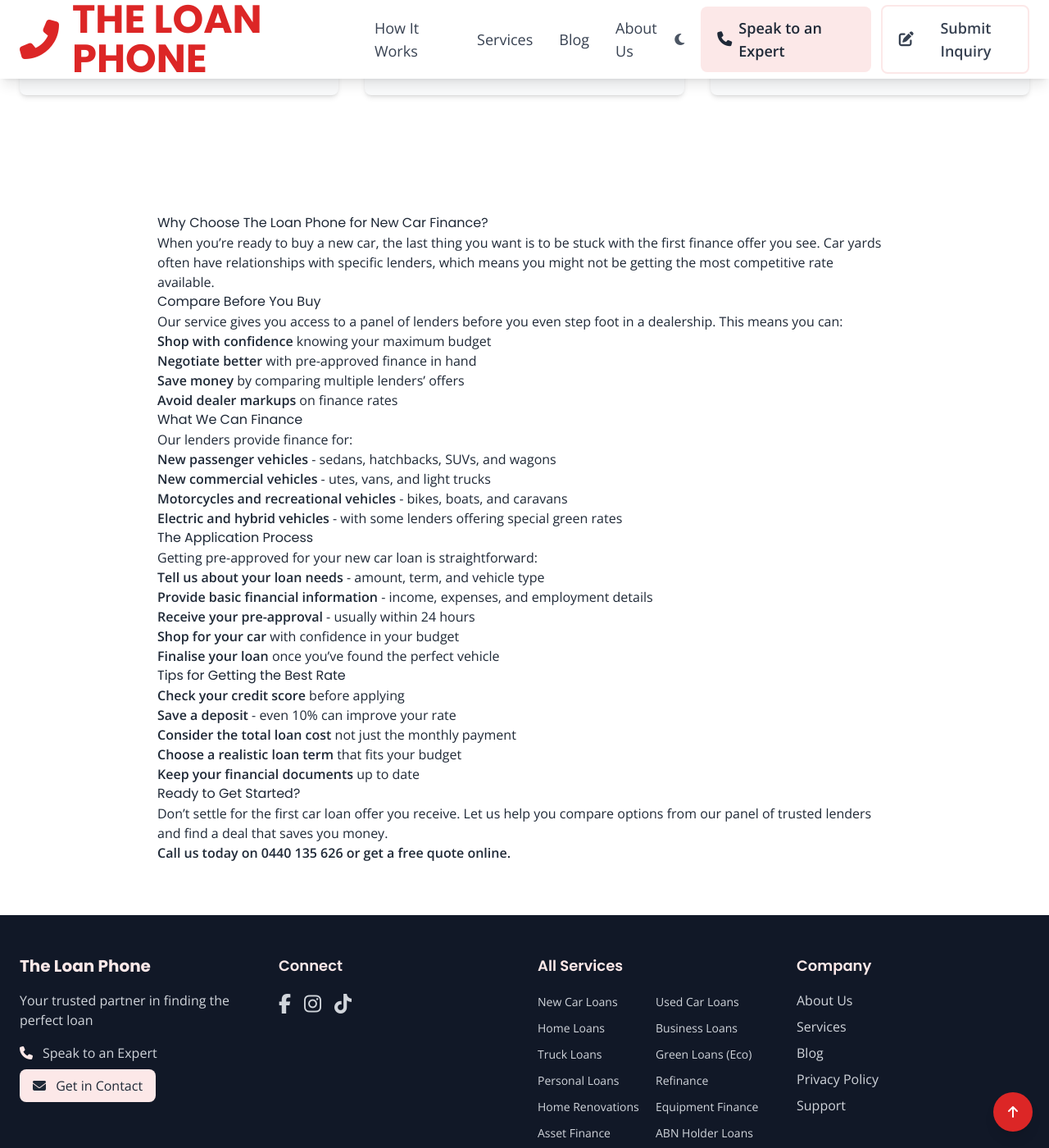
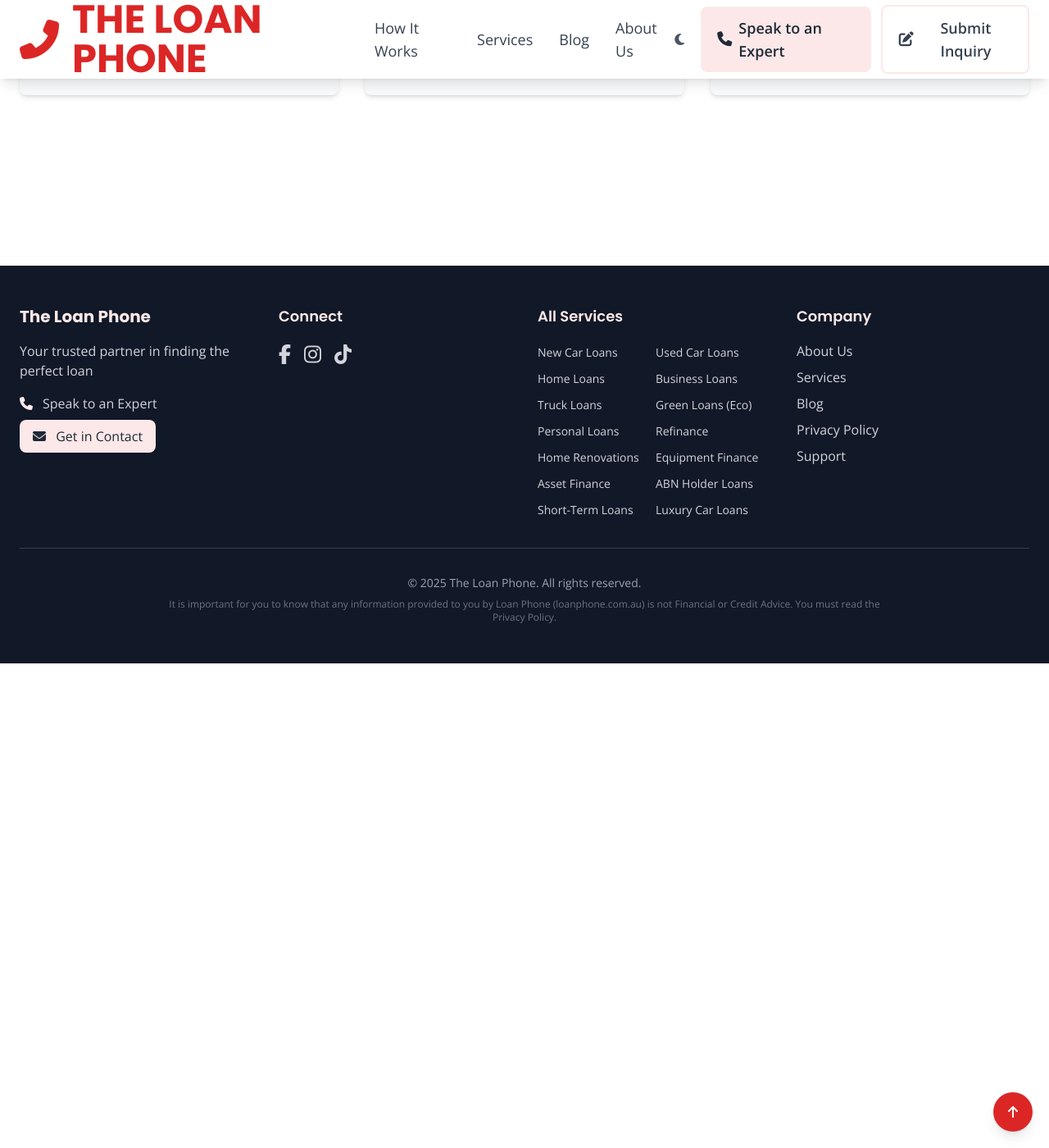
Before and after one commit to AMSumo9/loan-phone-website, a Jekyll site: the page built from _services/new-car-loans.md, in a window 1280 px wide and 1400 px high, scrolled down 1356 px. Shown: the whole window at 82% size. Built offline with Jekyll 4.4.1, drawn with Linux system fonts in a browser that asks for light colours; nearby versions of some CDN libraries.

Commit message:
Update new-car-loans.md

```diff
--- a/_services/new-car-loans.md
+++ b/_services/new-car-loans.md
@@ -49,49 +49,3 @@
 # Features section title
 features_title: "The Smarter Way to Finance Your New Car"
 ---
-
-# Why Choose The Loan Phone for New Car Finance?
-
-When you're ready to buy a new car, the last thing you want is to be stuck with the first finance offer you see. Car yards often have relationships with specific lenders, which means you might not be getting the most competitive rate available.
-
-## Compare Before You Buy
-
-Our service gives you access to a panel of lenders before you even step foot in a dealership. This means you can:
-
-- **Shop with confidence** knowing your maximum budget
-- **Negotiate better** with pre-approved finance in hand
-- **Save money** by comparing multiple lenders' offers
-- **Avoid dealer markups** on finance rates
-
-## What We Can Finance
-
-Our lenders provide finance for:
-
-- **New passenger vehicles** - sedans, hatchbacks, SUVs, and wagons
-- **New commercial vehicles** - utes, vans, and light trucks
-- **Motorcycles and recreational vehicles** - bikes, boats, and caravans
-- **Electric and hybrid vehicles** - with some lenders offering special green rates
-
-## The Application Process
-
-Getting pre-approved for your new car loan is straightforward:
-
-1. **Tell us about your loan needs** - amount, term, and vehicle type
-2. **Provide basic financial information** - income, expenses, and employment details
-3. **Receive your pre-approval** - usually within 24 hours
-4. **Shop for your car** with confidence in your budget
-5. **Finalise your loan** once you've found the perfect vehicle
-
-## Tips for Getting the Best Rate
-
-- **Check your credit score** before applying
-- **Save a deposit** - even 10% can improve your rate
-- **Consider the total loan cost** not just the monthly payment
-- **Choose a realistic loan term** that fits your budget
-- **Keep your financial documents** up to date
-
-## Ready to Get Started?
-
-Don't settle for the first car loan offer you receive. Let us help you compare options from our panel of trusted lenders and find a deal that saves you money.
-
-**Call us today on {{ site.contact.phone_display }} or get a free quote online.**
```
